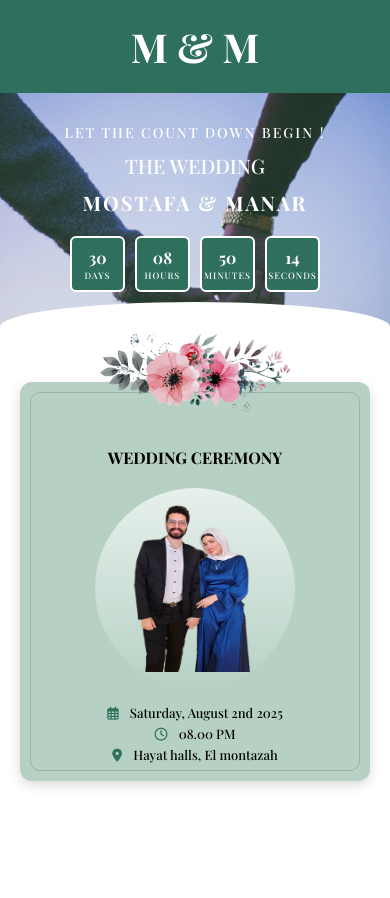
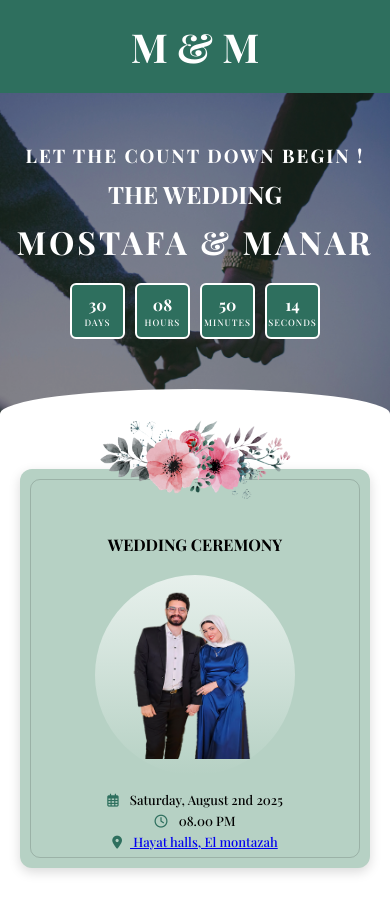
Before and after one commit to mostafagamal68/WeddingInvitiation, a plain HTML site: page index.html in a window 390 px wide. Before the commit the page ends 844 px from the top, so only its background shows below. Drawn offline with nearby package versions, Linux system fonts and the light colour scheme.

Commit message:
change font size and put background opacity with more padding on desktop

```diff
--- a/css/app.css
+++ b/css/app.css
@@ -22,10 +22,9 @@ body {
 
 /* Countdown Section */
 .countdown-section {
-/*    background-color: black;*/
-    background: url('../images/background.jpg') center/cover no-repeat;
+    background: linear-gradient(rgba(0,0,0,0.4), rgba(0,0,0,0.4)), url('../images/background.jpg') center/cover no-repeat;
     color: white;
-    padding: 30px 10px 60px;
+    padding: 200px 0px 300px 0px;
     position: relative;
     overflow: hidden;
 }
@@ -33,36 +32,34 @@ body {
 .countdown-section::after {
     content: '';
     position: absolute;
-        bottom: -50px; /* Pulls the arc up */
+    bottom: -50px;
+    /* Pulls the arc up */
     left: 0;
     width: 100%;
     height: 100px;
-        background-color: white; /* Color of the next section */
+    background-color: white;
+    /* Color of the next section */
     border-top-left-radius: 100% 50px;
     border-top-right-radius: 100% 50px;
     z-index: 1;
 }
 
-    .countdown-section > * {
+.countdown-section>* {
     position: relative;
     z-index: 2;
 }
 
 .countdown-text {
     text-transform: uppercase;
-    font-size: 14px;
     letter-spacing: 2px;
     margin-bottom: 10px;
 }
 
 .wedding-title {
-    font-size: 22px;
-    font-weight: 400;
     margin: 5px 0;
 }
 
 .names {
-    font-size: 26px;
     letter-spacing: 3px;
     margin: 10px 0;
 }
@@ -110,7 +107,8 @@ body {
     border-radius: 12px;
     padding: 20px 15px;
     box-shadow: 0 4px 12px rgba(0, 0, 0, 0.15);
-    overflow: visible; /* <-- allow flower to show outside */
+    overflow: visible;
+    /* <-- allow flower to show outside */
     position: relative;
     z-index: 2;
 }
@@ -133,7 +131,8 @@ body {
     position: absolute;
     top: 0;
     left: 50%;
-    transform: translate(-50%, -60%); /* pull it up even more */
+    transform: translate(-50%, -60%);
+    /* pull it up even more */
     z-index: 5;
 }
 
@@ -146,7 +145,8 @@ body {
 .couple-circle {
     width: 200px;
     height: 200px;
-    background: linear-gradient(to top, #b6d1c4, #e7f0ec); /* soft green gradient */
+    background: linear-gradient(to top, #b6d1c4, #e7f0ec);
+    /* soft green gradient */
     border-radius: 50%;
     margin: 20px auto 0;
     display: flex;
@@ -179,12 +179,8 @@ body {
         font-size: 20px;
     }
 
-    .names {
-        font-size: 22px;
-    }
-
-    .wedding-title {
-        font-size: 20px;
+    .countdown-section {
+        padding: 50px 0px 100px 0px;
     }
 
     .countdown-box {
@@ -206,11 +202,6 @@ body {
 }
 
 @media (max-width: 480px) {
-    .names {
-        font-size: 20px;
-        letter-spacing: 2px;
-    }
-
     .countdown {
         gap: 10px;
     }
@@ -233,12 +224,6 @@ body {
     }
 }
 
-a:link {
-    text-decoration: inherit;
+a:visited {
     color: inherit;
 }
-
-a:visited {
-    text-decoration: inherit;
-    color: inherit;
-}
--- a/index.html
+++ b/index.html
@@ -16,7 +16,7 @@
     </div>
 
     <div class="countdown-section">
-        <p class="countdown-text">LET THE COUNT DOWN BEGIN !</p>
+        <h3 class="countdown-text">LET THE COUNT DOWN BEGIN !</h3>
         <h2 class="wedding-title">THE WEDDING</h2>
         <h1 class="names">MOSTAFA & MANAR</h1>
         <div class="countdown">
```
Lines whose indentation alone changed are shown as unchanged.
